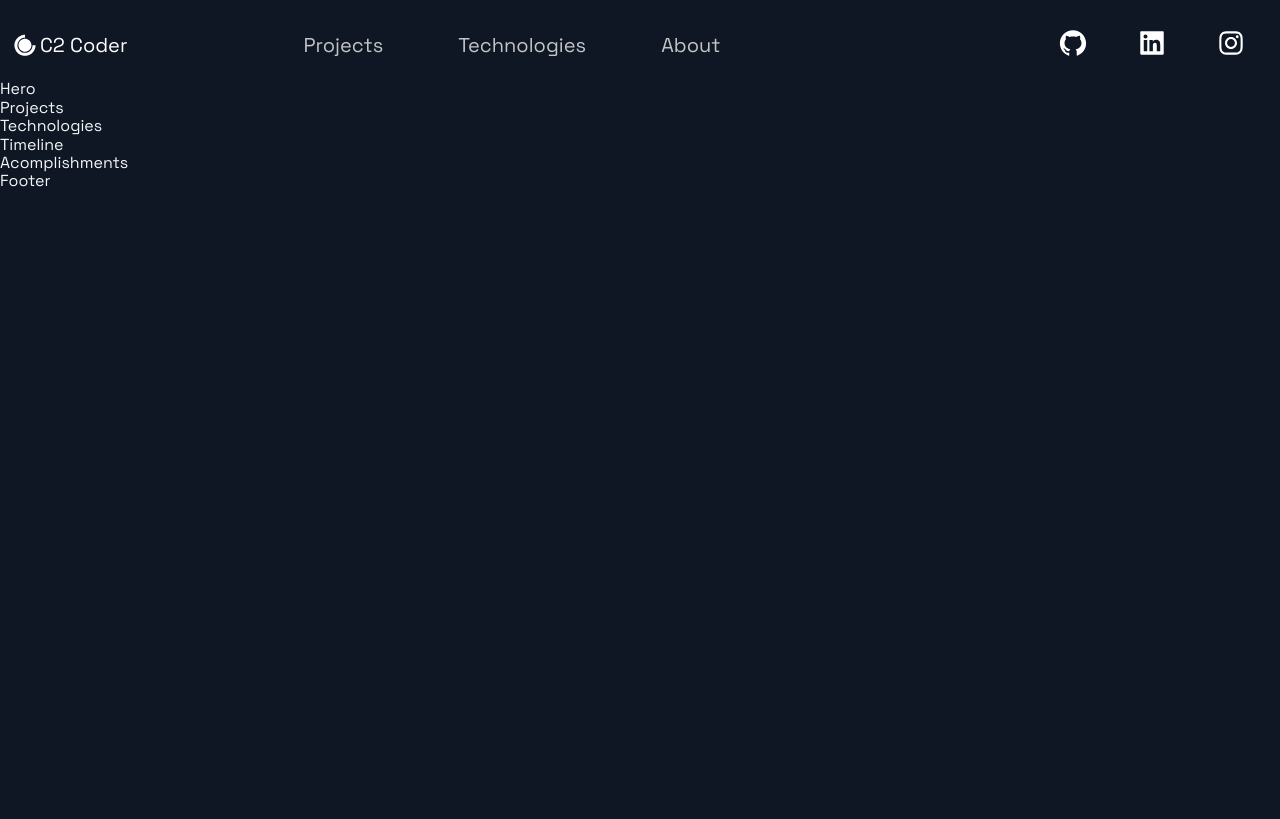
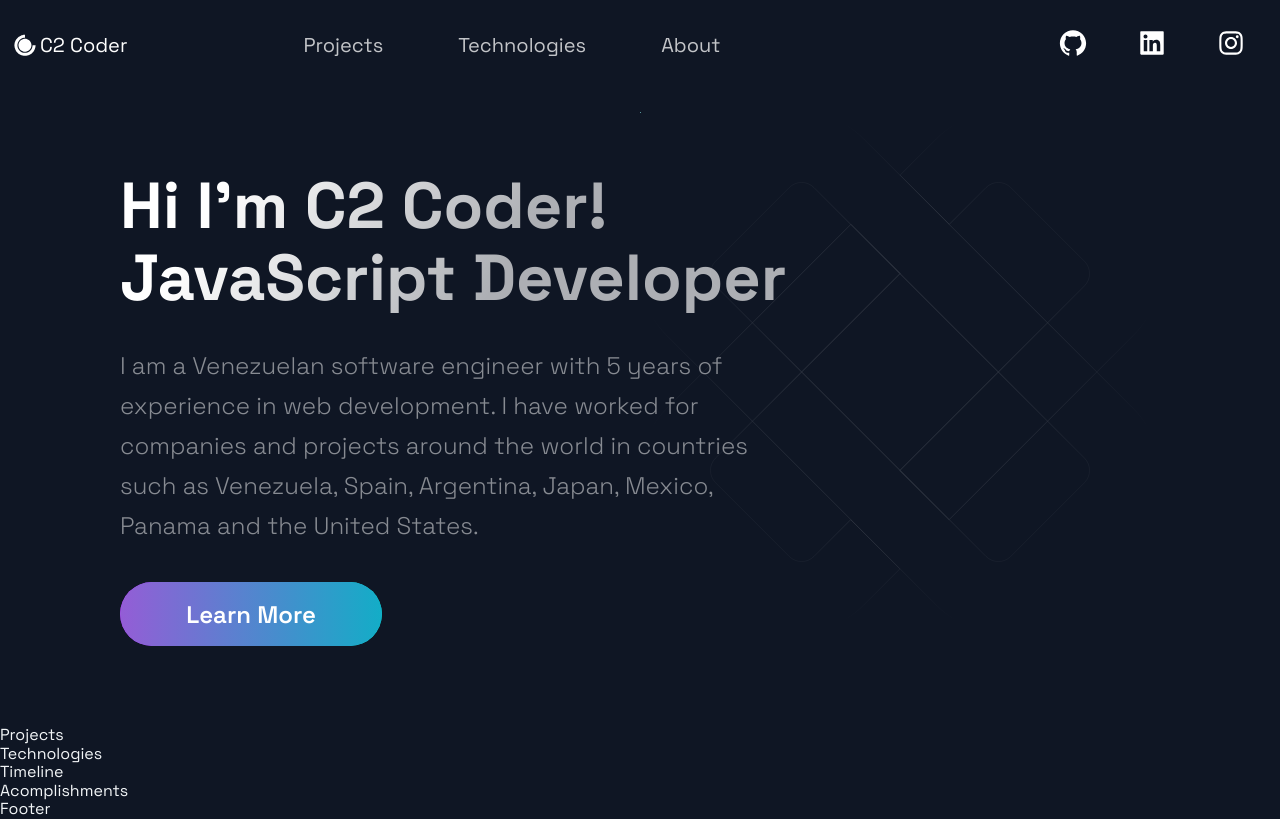
Before and after one commit to cecarmona/c2coder-portfolio, a Next.js app: page / in a window 1280 px wide. Built offline with nearby package versions, Linux system fonts and the light colour scheme.

Commit message:
Hero Section

```diff
--- a/src/components/Hero/Hero.js
+++ b/src/components/Hero/Hero.js
@@ -5,9 +5,18 @@ import Button from '../../styles/GlobalComponents/Button';
 import { LeftSection } from './HeroStyles';
 
 const Hero = (props) => (
-  <div>
-    Hero
-  </div>
+  <Section row nopadding>
+    <LeftSection>
+      <SectionTitle main center>
+        Hi I'm C2 Coder!<br />
+        JavaScript Developer
+      </SectionTitle>
+      <SectionText>
+      I am a Venezuelan software engineer with 5 years of experience in web development. I have worked for companies and projects around the world in countries such as Venezuela, Spain, Argentina, Japan, Mexico, Panama and the United States.
+      </SectionText>
+      <Button onClick={() => window.location = 'https://google.com'}>Learn More</Button>
+    </LeftSection>
+  </Section>
 );
 
 export default Hero;
--- a/src/pages/index.js
+++ b/src/pages/index.js
@@ -10,10 +10,10 @@ import { Section } from '../styles/GlobalComponents';
 const Home = () => {
   return (
     <Layout>
-      {/* <Section grid> */}
+      <Section grid>
         <Hero />
-        {/* <BgAnimation /> */}
-      {/* </Section> */}
+        <BgAnimation />
+      </Section>
       <Projects />
       <Technologies />
       <Timeline />
```
